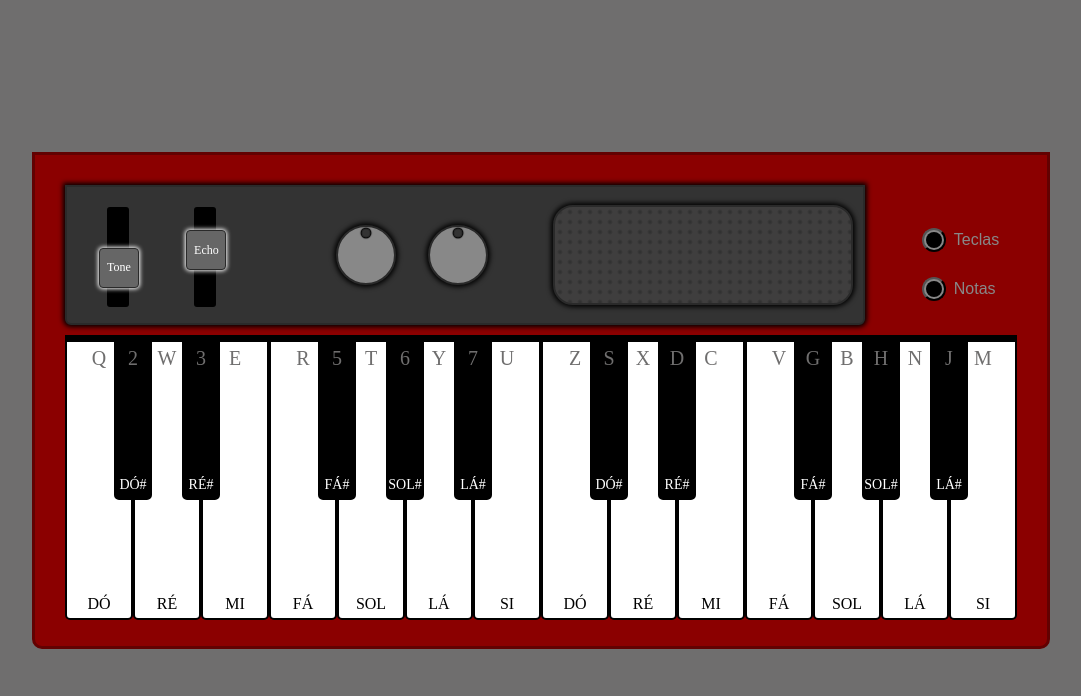
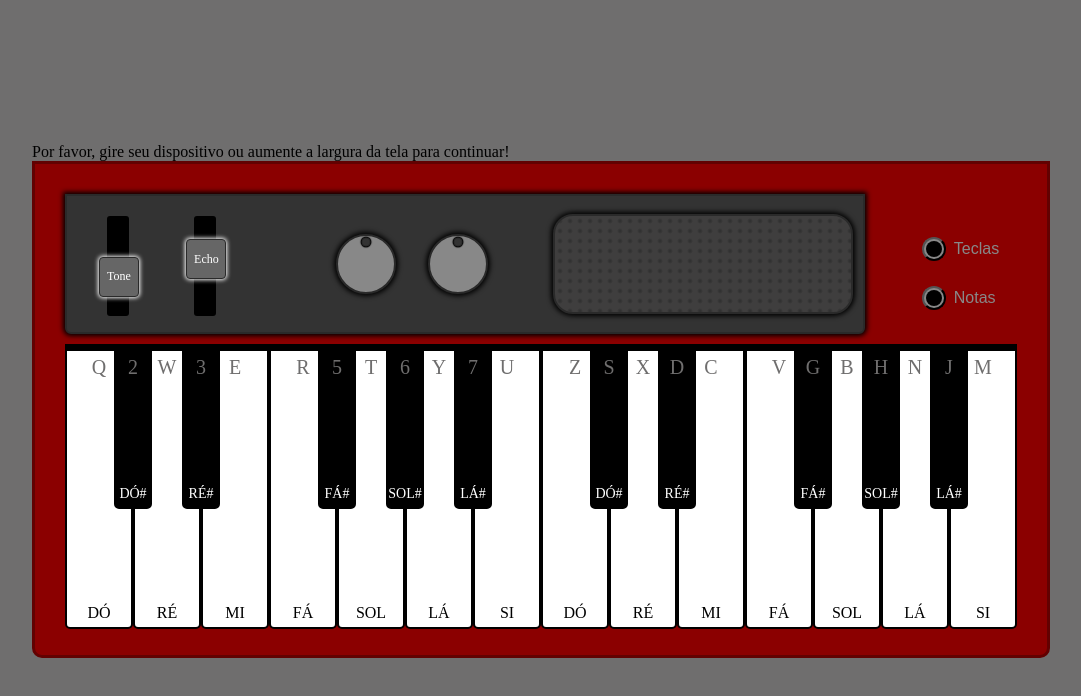
Before and after one commit to Marcia-Moreira/Portfolio_Proj_002-Teclado-Piano-RED, a website: page index.html in a window 1280 px wide. Shown: the whole page, without its empty margins (99-1180 px from the left). Drawn offline with Linux system fonts and the light colour scheme.

Commit message:
Update index.html
Revisão de anotações e inclusão de aviso para limite de tela horizontal.

```diff
--- a/index.html
+++ b/index.html
@@ -1,4 +1,4 @@
-<!-- Teclado de Piano Programado: -->
+ <!-- Teclado de Piano Programado: -->
  <!DOCTYPE html>
  <html lang="pt-br">
  <head>
@@ -9,6 +9,10 @@
  </head>
  <body>
     <section>
+        <!--* Mensagem de aviso: Landscape/Horizontal obrigatória: -->
+        <div id="landscape-warning" class="warning">
+            <p>Por favor, gire seu dispositivo ou aumente a largura da tela para continuar!</p>
+        </div>
         <div class="keyboard-container">
             <div class="container-botoes">
                 <div class="botao-com-texto">
@@ -19,20 +23,20 @@
                 </div>
             </div>
 
-            <!-- Painel de Controle Compacto -->
+            <!--* Painel de Controle Compacto: -->
             <div class="compact-control-panel">
                 <div class="pai-speaker">
-                   <!-- Speaker e botão à esquerda -->
+                   <!--* Speaker e botão à esquerda: -->
                    <div class="speaker left-speaker"></div>
                    <div class="button-square left">Tone</div>
-                   <!-- Speaker e botão à direita -->
+                   <!--* Speaker e botão à direita: -->
                    <div class="speaker right-speaker"></div>
                    <div class="button-square right">Echo</div>
                 </div>
-                <!-- Botão redondo de controle de volume no centro -->
+                <!--* Botão redondo de controle de volume no centro: -->
                 <div class="button-round left" id="volume-control"></div>
                 <div class="button-round right"id="volume-control"></div>
-                <!-- Caixa de Som Vasada: -->
+                <!--* Caixa de Som Vasada: -->
                 <div class="speaker-vasada">
                     <div class="vasado1"></div>
                     <div class="vasado2"></div>
@@ -41,8 +45,9 @@
                     <div class="vasado5"></div>
                 </div>
             </div>
-
+            <!--* Teclado: -->
             <div class="keys">
+                <!--* Teclas Brancas: -->
                 <div class="white-keys">
                     <div class="key white-key" data-music-note="C1"><span class="tecla">Q</span><span class="nota">DÓ</span></div>
                     <div class="key white-key" data-music-note="D1"><span class="tecla">W</span><span class="nota">RÉ</span></div>
@@ -59,7 +64,7 @@
                     <div class="key white-key" data-music-note="A2"><span class="tecla">N</span><span class="nota">LÁ</span></div>
                     <div class="key white-key" data-music-note="B2"><span class="tecla">M</span><span class="nota">SI</span></div>
                 </div>
-
+                <!--* Teclas Pretas: -->
                 <div class="black-keys">
                     <div class="key black-key" data-music-note="C1s"><span class="tecla">2</span><span class="nota">DÓ#</span></div>
                     <div class="key black-key" data-music-note="D1s"><span class="tecla">3</span><span class="nota">RÉ#</span></div>
@@ -78,5 +83,6 @@
     <script src="./js/script.js"></script>
     <script src="./js/script-botoes.js"></script>
     <script src="./js/script-painel.js"></script>
+    <script src="./js/script-landscape.js"></script>
  </body>
  </html>
```
